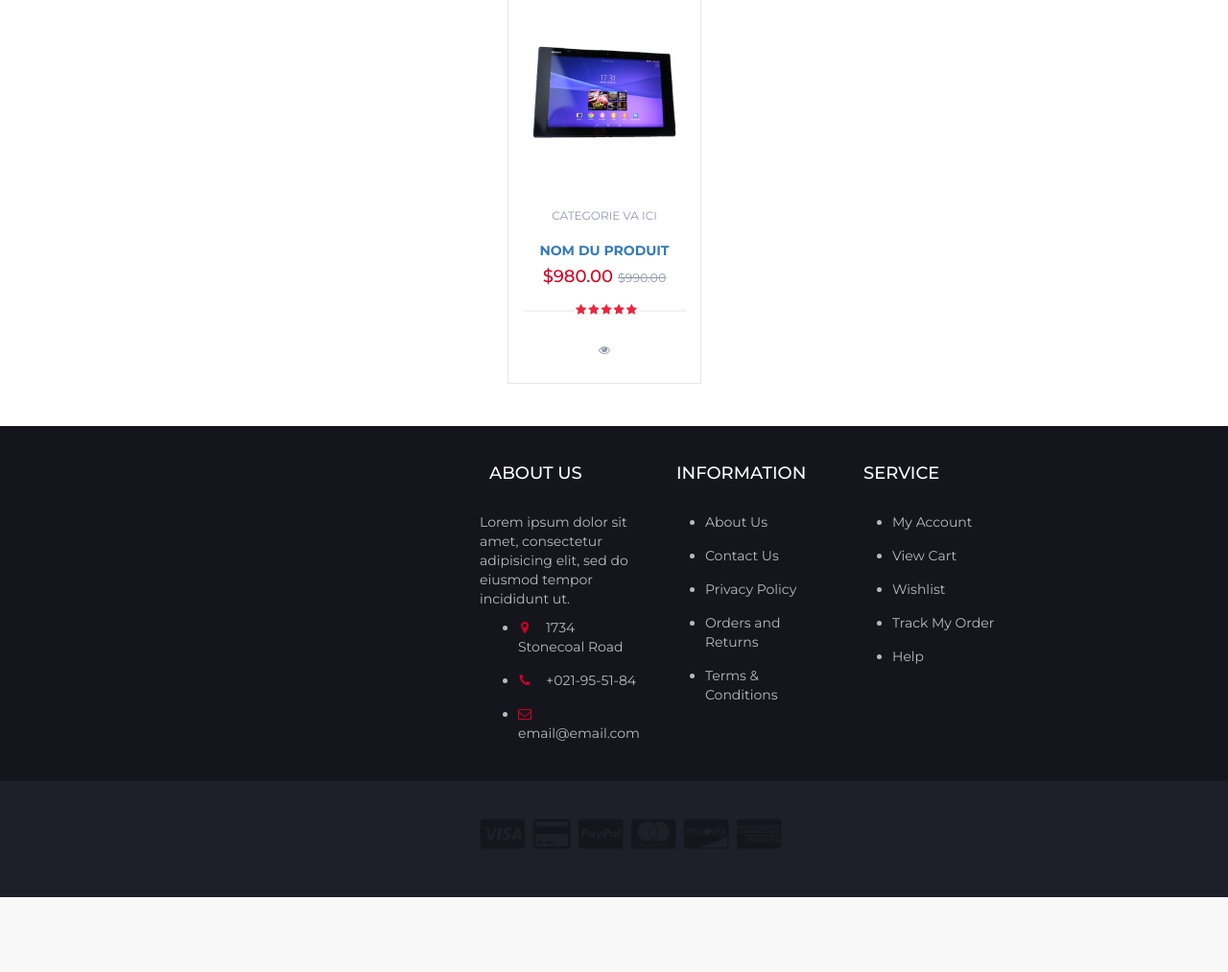
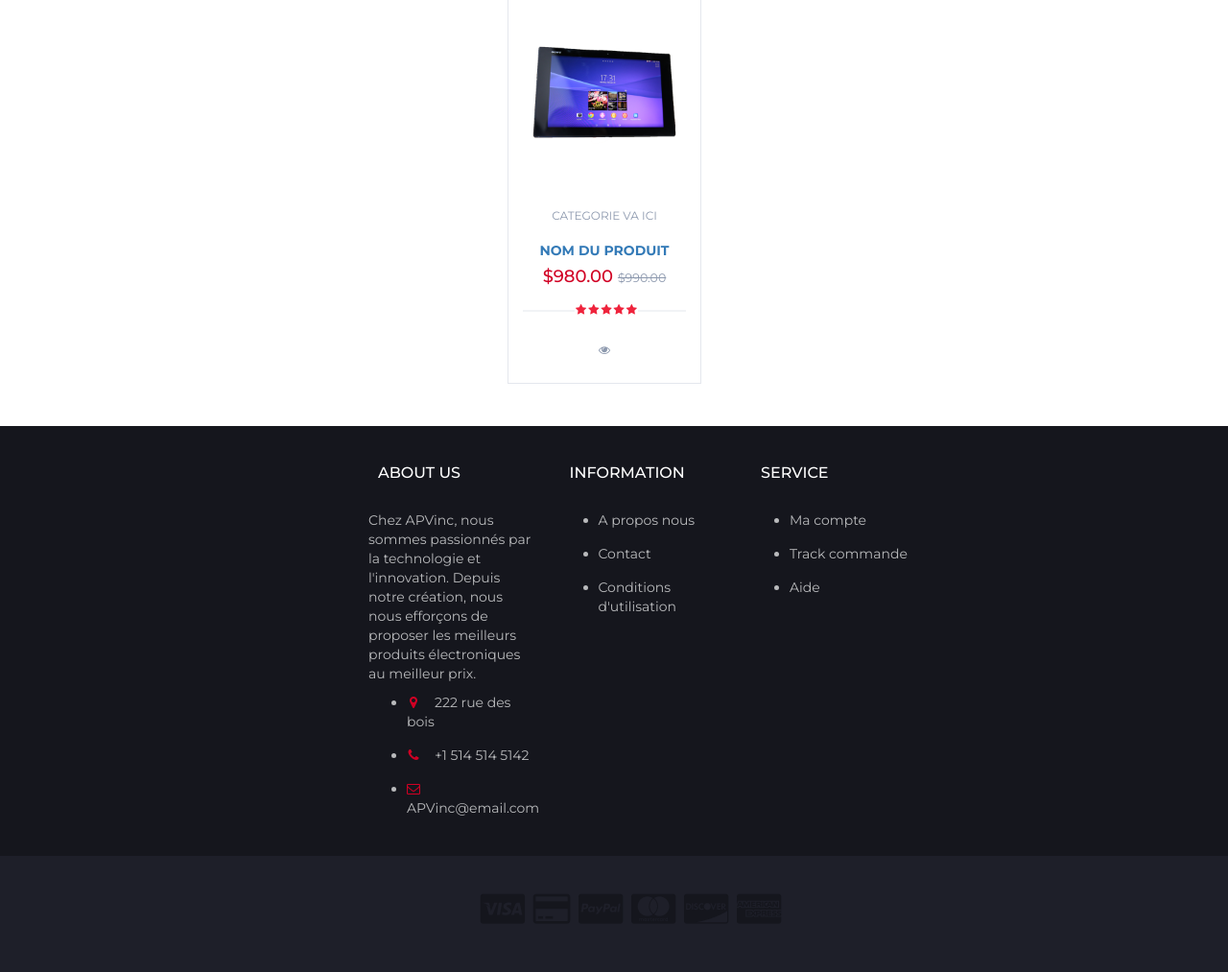
Before and after one commit to VAITOcr/AchatsEnLigne, a PHP site: page / in a window 1280 px wide; the page is wider, and only the part inside the window is pictured. Shown: the part 704-1717 px from the top of that part at 96% size. Before the commit the page ends 1639 px from the top of that part, so only its background shows below. Run offline with PHP 8.4, Linux system fonts and the light colour scheme.

Commit message:
Padding responsive

```diff
--- a/client/css/style.css
+++ b/client/css/style.css
@@ -621,10 +621,6 @@ html {
   visibility: visible;
 }
 
-/*----------------------------*\
-	Products slick
-\*----------------------------*/
-
 .products-slick {
   margin-left: 10px;
 }
@@ -683,14 +679,6 @@ html {
   font-size: 14px;
 }
 
-/*=========================================================
-	12 -> SLICK STYLE
-===========================================================*/
-
-/*----------------------------*\
-	Arrows
-\*----------------------------*/
-
 .slick-prev,
 .slick-next {
   width: 40px;
@@ -746,8 +734,8 @@ html {
 }
 
 #footer .containerFooter {
-  padding-right: 30px;
-  padding-left: 500px;
+  padding-right: 10%;
+  padding-left: 30%;
 }
 
 #bottom-footer {
@@ -761,7 +749,7 @@ html {
 .footer .footer-title {
   color: #fff;
   text-transform: uppercase;
-  font-size: 18px;
+  font-size: 16px;
   margin: 0px 10px 30px;
 }
 
--- a/serveur/src/components/footerIndex.php
+++ b/serveur/src/components/footerIndex.php
@@ -12,11 +12,11 @@
 						<div class="col-md-3 col-sm-6 ">
 							<div class="footer">
 								<h3 class="footer-title">About Us</h3>
-								<p>Lorem ipsum dolor sit amet, consectetur adipisicing elit, sed do eiusmod tempor incididunt ut.</p>
+								<p>Chez APVinc, nous sommes passionnés par la technologie et l'innovation. Depuis notre création, nous nous efforçons de proposer les meilleurs produits électroniques au meilleur prix. </p>
 								<ul class="footer-links">
-									<li><a href="#"><i class="fa fa-map-marker"></i>1734 Stonecoal Road</a></li>
-									<li><a href="#"><i class="fa fa-phone"></i>+021-95-51-84</a></li>
-									<li><a href="#"><i class="fa fa-envelope-o"></i>email@email.com</a></li>
+									<li><a href="#"><i class="fa fa-map-marker"></i>222 rue des bois</a></li>
+									<li><a href="#"><i class="fa fa-phone"></i>+1 514 514 5142</a></li>
+									<li><a href="#"><i class="fa fa-envelope-o"></i>APVinc@email.com</a></li>
 								</ul>
 							</div>
 						</div>
@@ -27,11 +27,9 @@
 							<div class="footer">
 								<h3 class="footer-title">Information</h3>
 								<ul class="footer-links">
-									<li><a href="#">About Us</a></li>
-									<li><a href="#">Contact Us</a></li>
-									<li><a href="#">Privacy Policy</a></li>
-									<li><a href="#">Orders and Returns</a></li>
-									<li><a href="#">Terms & Conditions</a></li>
+									<li><a href="#">A propos nous</a></li>
+									<li><a href="#">Contact</a></li>
+									<li><a href="#">Conditions d'utilisation</a></li>
 								</ul>
 							</div>
 						</div>
@@ -40,11 +38,9 @@
 							<div class="footer">
 								<h3 class="footer-title">Service</h3>
 								<ul class="footer-links">
-									<li><a href="#">My Account</a></li>
-									<li><a href="#">View Cart</a></li>
-									<li><a href="#">Wishlist</a></li>
-									<li><a href="#">Track My Order</a></li>
-									<li><a href="#">Help</a></li>
+									<li><a href="#">Ma compte</a></li>
+									<li><a href="#">Track commande</a></li>
+									<li><a href="#">Aide</a></li>
 								</ul>
 							</div>
 						</div>
```
